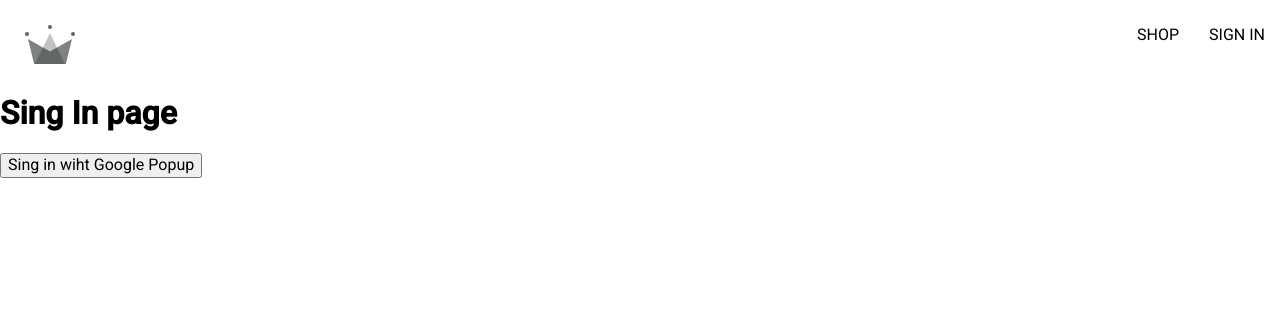
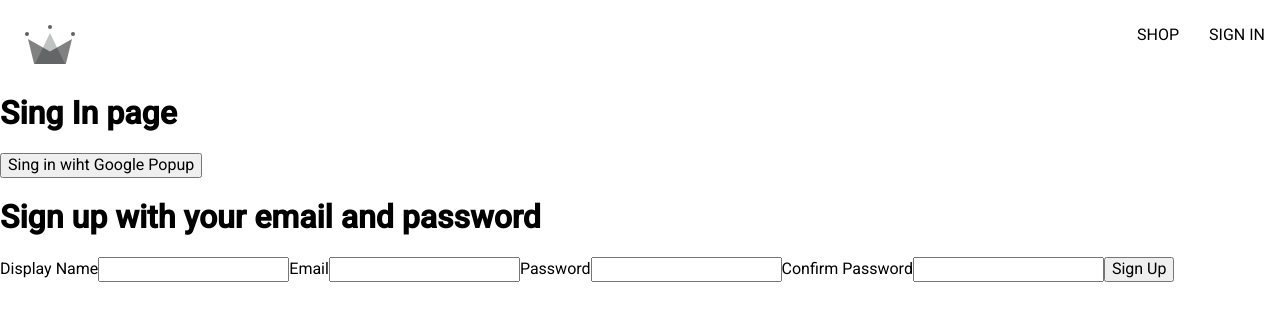
Before and after one commit to Noi-Git/e-commerce, a React (Create React App) app: page /sign-in in a window 1280 px wide. Shown: the top 320 px of the page. Built offline with nearby package versions, Linux system fonts and the light colour scheme; a web font is replaced by a local one.

Commit message:
start setup sign up form

```diff
--- /dev/null
+++ b/src/components/sign-up-form/SignUpForm.jsx
@@ -0,0 +1,26 @@
+const SignUpForm = () => {
+  const onSubmitSignup = () => {}
+
+  return (
+    <div>
+      <h1>Sign up with your email and password</h1>
+      <form
+        onSubmit={() => {
+          onSubmitSignup()
+        }}
+      >
+        <label>Display Name</label>
+        <input type='text' required />
+        <label>Email</label>
+        <input type='email' required />
+        <label>Password</label>
+        <input type='password' required />
+        <label>Confirm Password</label>
+        <input type='password' required />
+        <button type='submit'>Sign Up</button>
+      </form>
+    </div>
+  )
+}
+
+export default SignUpForm
--- a/src/routes/sign-in/SignIn.jsx
+++ b/src/routes/sign-in/SignIn.jsx
@@ -2,6 +2,7 @@
   signInWithGooglePopup,
   createUserDocumentFromAuth,
 } from '../../utils/firebase/firebase.utils'
+import SignUpForm from '../../components/sign-up-form/SignUpForm'
 
 const SignIn = () => {
   const logGoogleUser = async () => {
@@ -15,6 +16,7 @@
     <div>
       <h1>Sing In page</h1>
       <button onClick={logGoogleUser}>Sing in wiht Google Popup</button>
+      <SignUpForm />
     </div>
   )
 }
```
